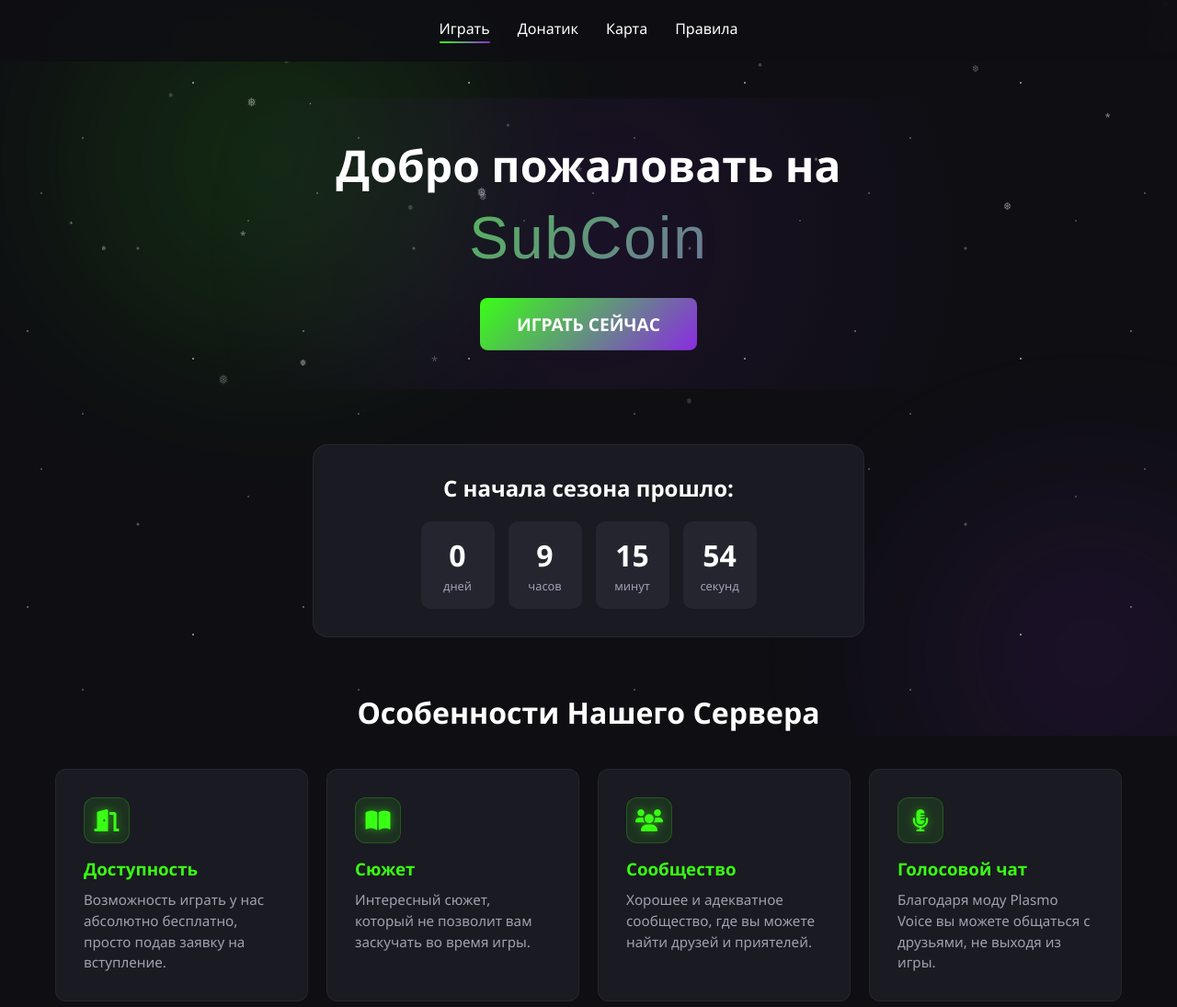
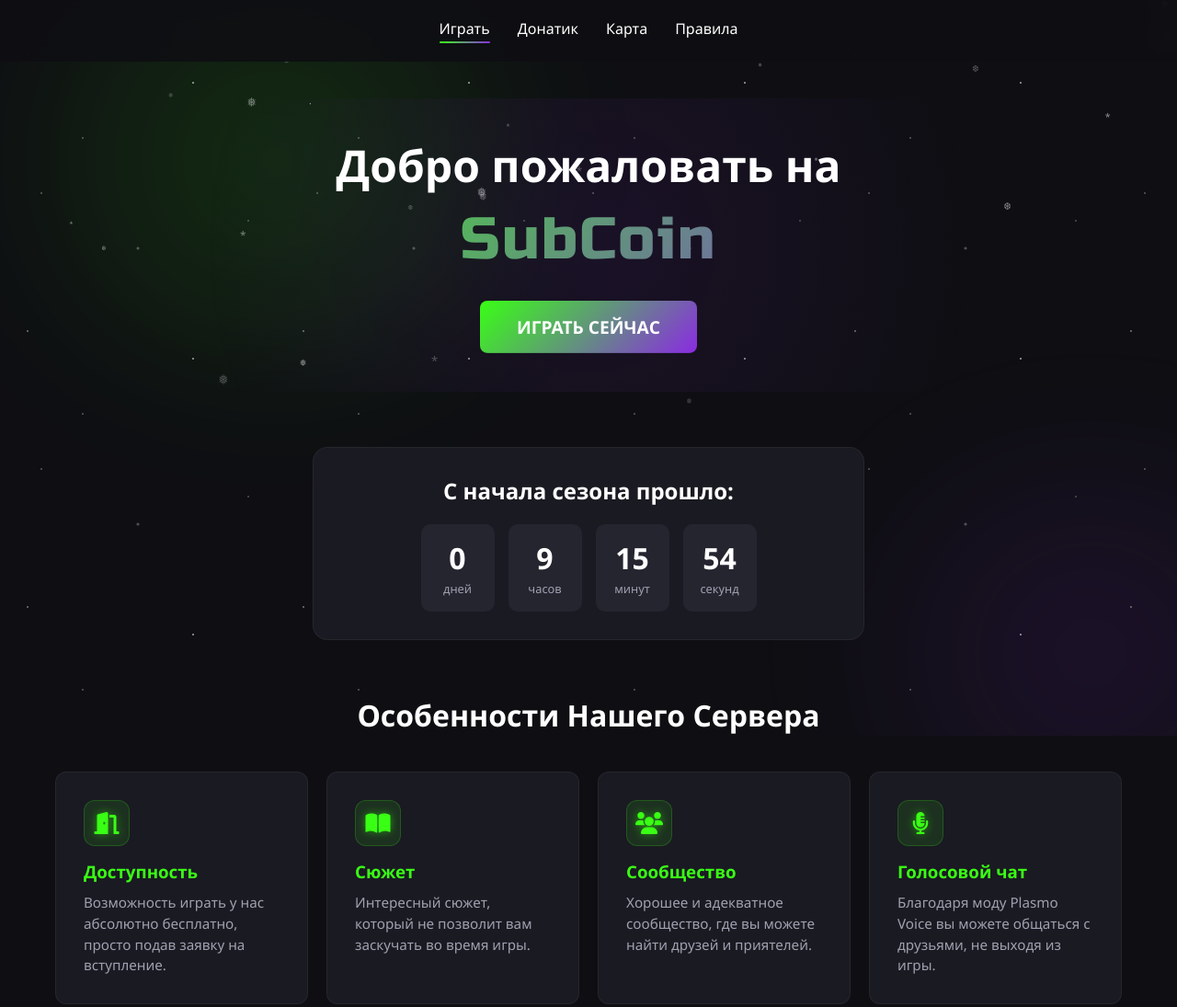
Before and after one commit to EstriperConor/scsite-2, a plain HTML site: page index.html in a window 1280 px wide. Shown: the top 1095 px of the page at 92% size. Drawn offline with Linux system fonts and the light colour scheme.

Commit message:
Update index.html

```diff
--- a/index.html
+++ b/index.html
@@ -6,8 +6,10 @@
     <title>SubCoin - Приватный сервер Minecraft</title>
     <link rel="preconnect" href="https://fonts.googleapis.com">
     <link rel="preconnect" href="https://fonts.gstatic.com" crossorigin>
+    <link href="https://fonts.googleapis.com/css2?family=Russo+One&display=swap" rel="stylesheet">
+    <link rel="preconnect" href="https://fonts.googleapis.com">
+    <link rel="preconnect" href="https://fonts.gstatic.com" crossorigin>
     <link href="https://fonts.googleapis.com/css2?family=Montserrat:wght@900&display=swap" rel="stylesheet">
-
     <link rel="stylesheet" href="style.css">
     <link rel="stylesheet" href="https://cdnjs.cloudflare.com/ajax/libs/font-awesome/6.0.0/css/all.min.css">
 </head>
```
